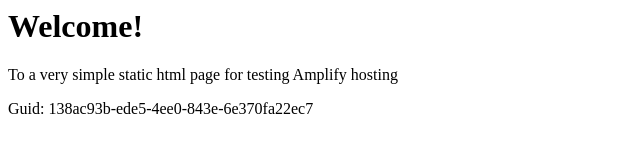
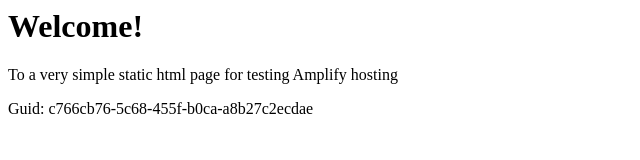
Before and after one commit to aws-aemilia-dub/Github-PR-Commit-Integration-Test-DoNotTouch-GitHubWebhookPushCanaryTest-v1-preprod-eu-west-1, a website: page src/index.html in a window 1280 px wide. Shown: the full height of the page, 0-640 px from the left. Drawn offline with Linux system fonts and the light colour scheme.

Commit message:
commit from integ tests

```diff
--- a/src/index.html
+++ b/src/index.html
@@ -12,6 +12,6 @@
 <body>
     <h1>Welcome!</h1>
     <p>To a very simple static html page for testing Amplify hosting</p>
-    <p>Guid: 138ac93b-ede5-4ee0-843e-6e370fa22ec7</p></body>
+    <p>Guid: c766cb76-5c68-455f-b0ca-a8b27c2ecdae</p></body>
 
 </html>
```
